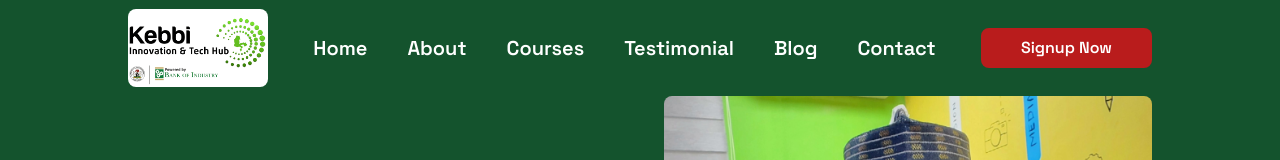
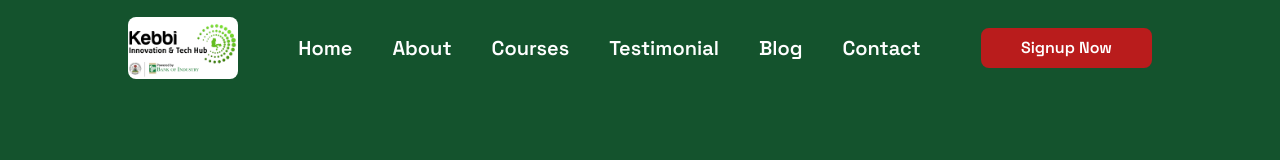
Before and after one commit to mainerprenuer/kebbitechhub, a Next.js app: page / in a window 1280 px wide. Shown: the top 160 px of the page. Built offline with nearby package versions, Linux system fonts and the light colour scheme.

Commit message:
design optimization on hero..

```diff
--- a/components/Home/Hero/Hero.tsx
+++ b/components/Home/Hero/Hero.tsx
@@ -6,7 +6,7 @@ const Hero = () => {
   return (
     <div className='w-full pt-[4vh] md:pt-[12vh] h-screen bg-green-900 overflow-hidden'>
     <div className='flex justify-center flex-col w-4/5 h-full mx-auto'>
-        <div className='grid grid-cols-1 lg:grid-cols-2 items-center gap-12'>
+        <div className='grid grid-cols-1 lg:grid-cols-2 items-center gap-12 pt-18'>
             <HeroContent />
             <HeroImage />
         <div/>
--- a/components/Home/Hero/HeroImage.tsx
+++ b/components/Home/Hero/HeroImage.tsx
@@ -9,7 +9,7 @@ const HeroImage = () => {
   return (
     <Tilt>
         <div className="hidden lg:block">
-            <Image className='rounded-lg' src="/images/hero1.jpg" width={600} height={400} alt='Hero'/>
+            <Image className='rounded-lg w-4/5 h-4/5' src="/images/hero1.jpg" width={600} height={400} alt='Hero'/>
         </div>
     </Tilt>
   )
--- a/components/Home/Home.tsx
+++ b/components/Home/Home.tsx
@@ -1,10 +1,12 @@
 import React from 'react'
 import Hero from './Hero/Hero'
+import About from './About/About'
 
 const Home = () => {
   return (
-    <div>
+    <div className='pt-8 bg-green-900'>
       <Hero />
+      <About />
     </div>
   )
 }
--- a/components/NavBar/Nav.tsx
+++ b/components/NavBar/Nav.tsx
@@ -33,7 +33,7 @@ const Nav = ({ openNav }: Props) => {
         <div className={`fixed ${navBg ? 'bg-green-400' : 'fixed'} w-full transition-all duration-200 h-[12vh] z-[1000]`}>
             <div className="flex items-center h-full justify-between w-[90%] xl:w-[80%] mx-auto">
                 {/* logo */}
-                <Image src="/images/logo copy.png" alt='Logo' width={140} height={140} className='rounded-lg' />
+                <Image src="/images/logo copy.png" alt='Logo' width={110} height={110} className='rounded-lg' />
                 {/* Nav Links */}
                 <div className='hidden lg:flex items-center space-x-10'>
                     {navLinks.map((link) => {
```
